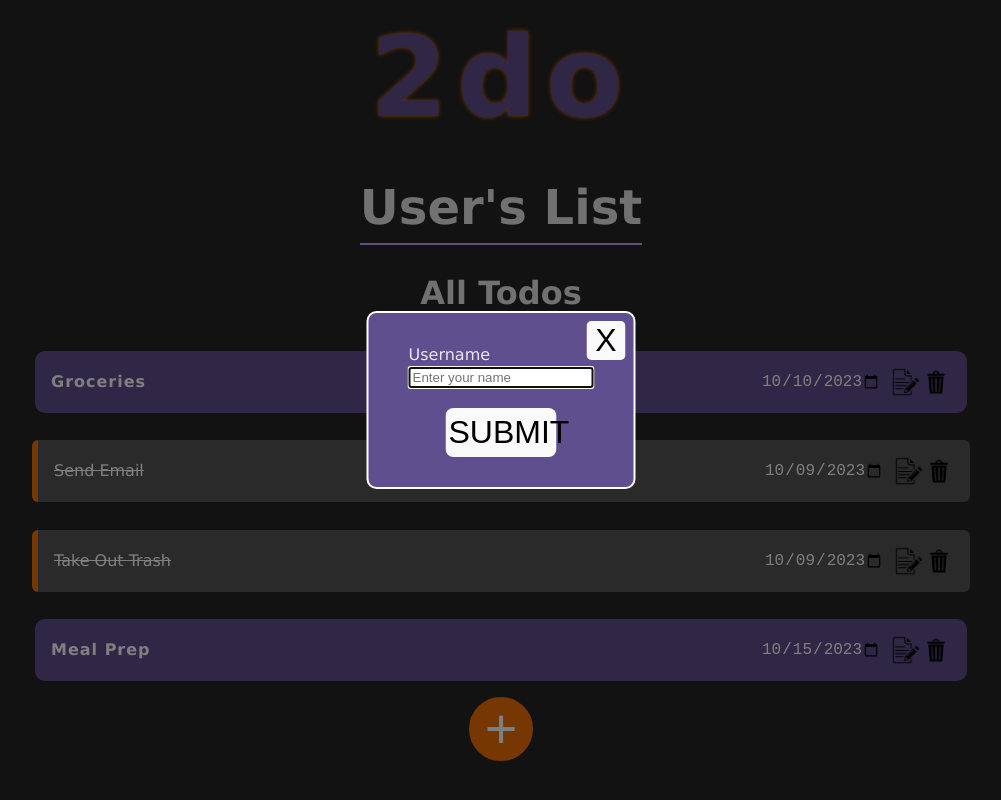
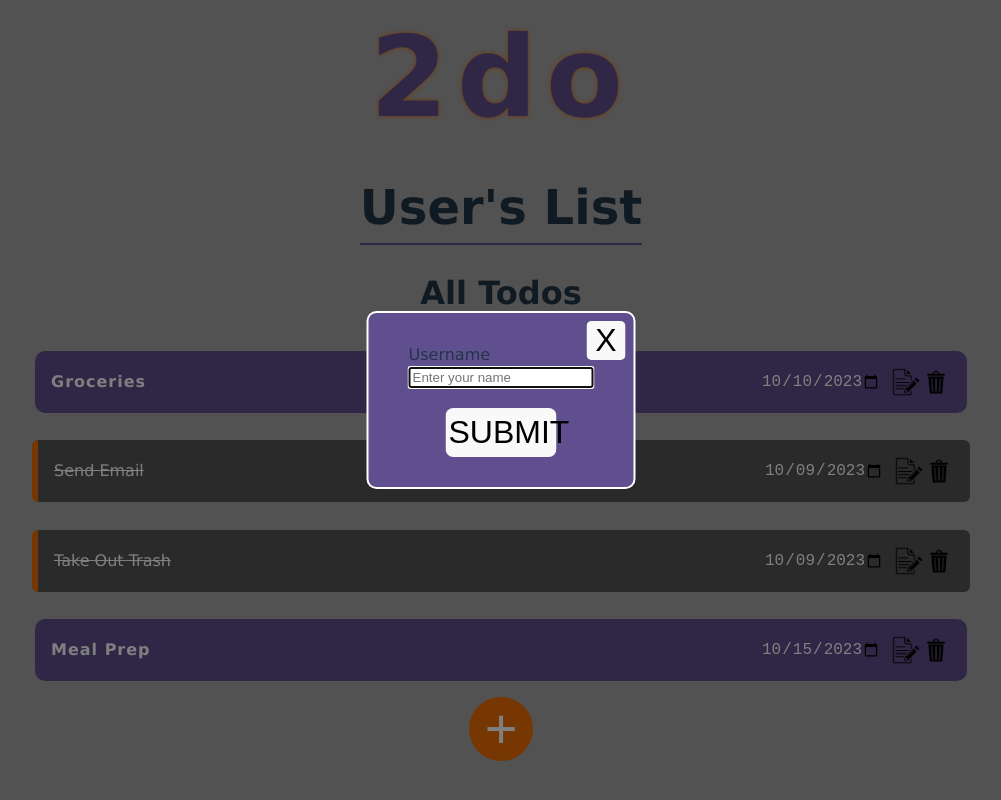
Before and after one commit to jeff-ramos-dev/react-todo-list, a React (Vite) app: page / in a window 1280 px wide. Shown: the whole page, without its empty margins (139-1140 px from the left). Built offline with nearby package versions, Linux system fonts and the light colour scheme.

Commit message:
Update styling

```diff
--- a/src/App.css
+++ b/src/App.css
@@ -10,13 +10,6 @@
   flex-grow: 1;
 
   color-scheme: light dark;
-  color: rgba(255, 255, 255, 0.87);
-  background-color: #242424;
-  --accent-color: #ed6e04;
-  --primary-color: #604f8f;
-  --secondary-color: #c1a0ff;
-  --todo-complete: #545454;
-
   text-decoration: none;
   text-align: center;
   font-family: Verdana, Arial, sans-serif;
@@ -34,9 +27,19 @@ body {
   padding: 0;
   min-width: 320px;
   min-height: 100vh;
-  background-color: #242424;
+  background-color: var(--background-color);
   display: flex;
   justify-content: center;
+  color: white;
+
+  --background-color: #242424;
+  --background-color-light: #a4a4a4;
+  --accent-color: #ed6e04;
+  --primary-color: #604f8f;
+  --secondary-color: #c1a0ff;
+  --secondary-color-light: #604f8f;
+  --todo-complete: #545454;
+  --background-color: #242424;
 }
 
 h1 {
@@ -479,9 +482,9 @@ label {
 }
 
 @media (prefers-color-scheme: light) {
-  :root {
+  body {
     color: #213547;
-    background-color: #ffffff;
+    background-color: var(--background-color-light);
   }
   a:hover {
     color: #747bff;
@@ -496,4 +499,13 @@ label {
   .addBtn {
     color: white;
   }
+  .listTitle {
+    border-bottom: 2px solid var(--secondary-color-light);
+  }
+  .listTitle:hover, .todoGroup:hover {
+    color: var(--secondary-color-light);
+  }
+  .todoGroup {
+    border-bottom: 2px solid var(--secondary-color-light);
+  }
 }
```
